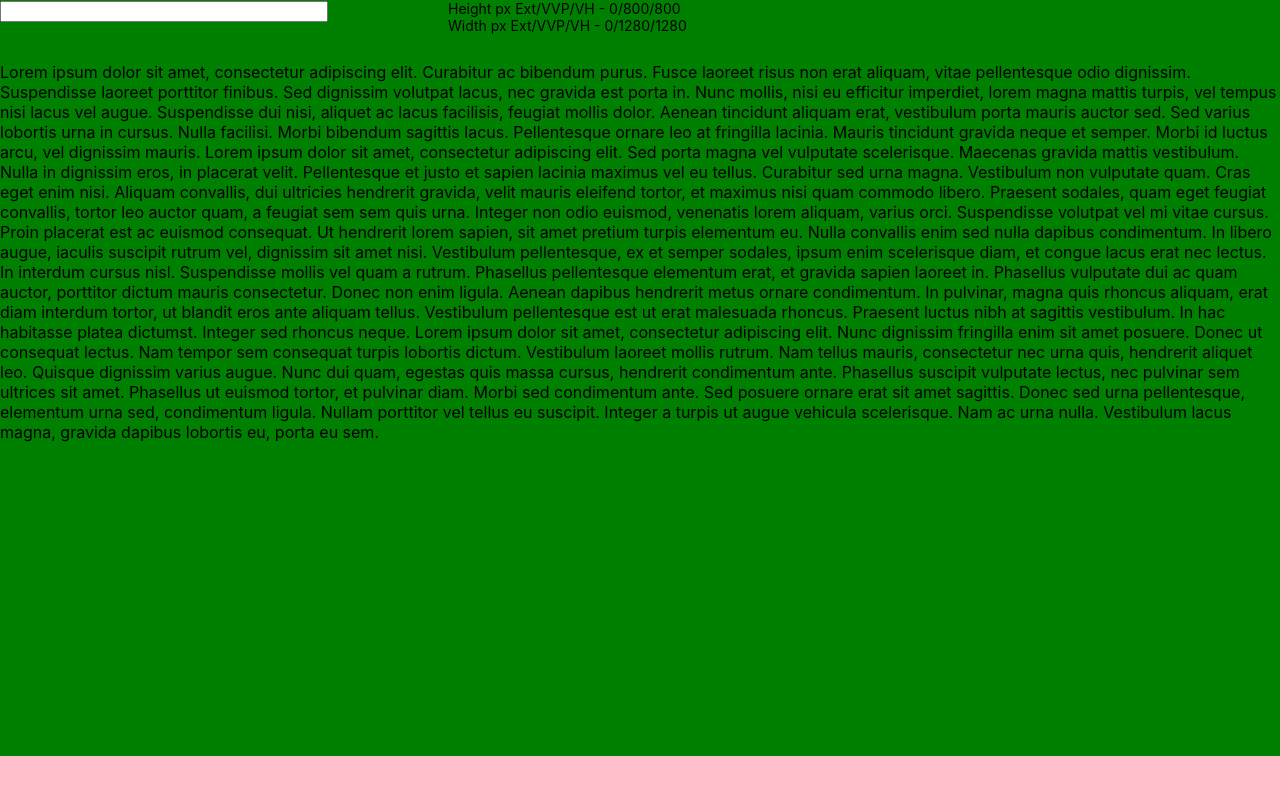
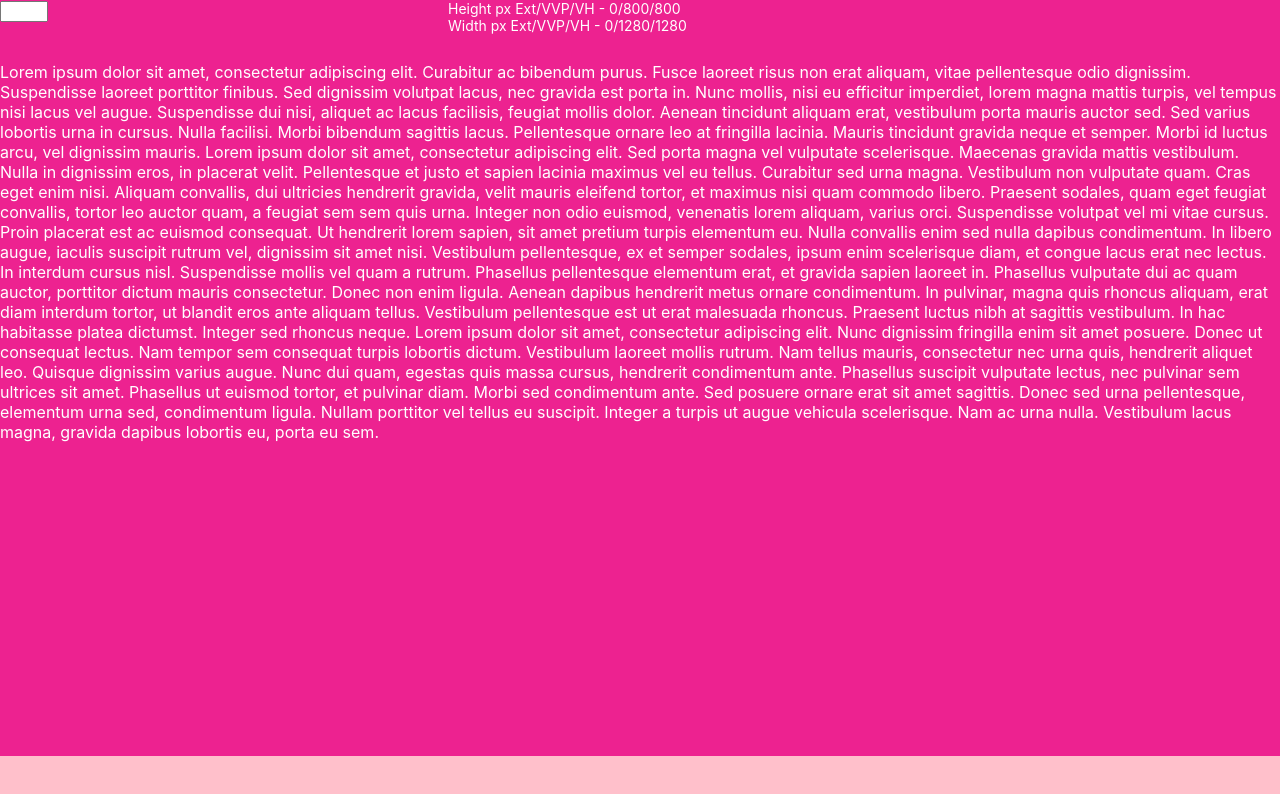
Before and after one commit to Shane-Geary/pwa-footer, a React (Create React App) app: page / in a window 1280 px wide. Shown: the top 794 px of the page. Built offline with nearby package versions, Linux system fonts and the light colour scheme.

Commit message:
Changed background color and text color

```diff
--- a/src/ViewportConcept.js
+++ b/src/ViewportConcept.js
@@ -97,7 +97,8 @@ const useStyles = makeStyles()((_, props) => ({
 		width: '100%',
 		overflow: 'scroll',
 		WebkitOverflowScrolling: 'touch',
-		backgroundColor: 'green'
+		backgroundColor: '#ED2290',
+		color: '#FFF'
 	},
 	viewportSizes: {
 		fontSize: 14,
@@ -105,7 +106,7 @@ const useStyles = makeStyles()((_, props) => ({
 		position: 'absolute',
 		left: '35%',
 	},
-	input: {width: '25%'},
+	input: {width: 40},
 	runway: {
 		width: '100%',
 		height: '4000px',
```
